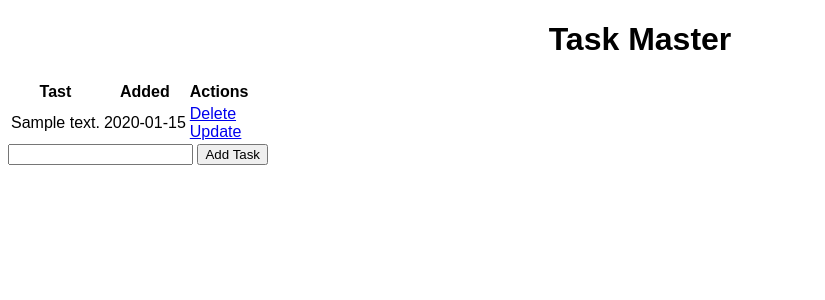
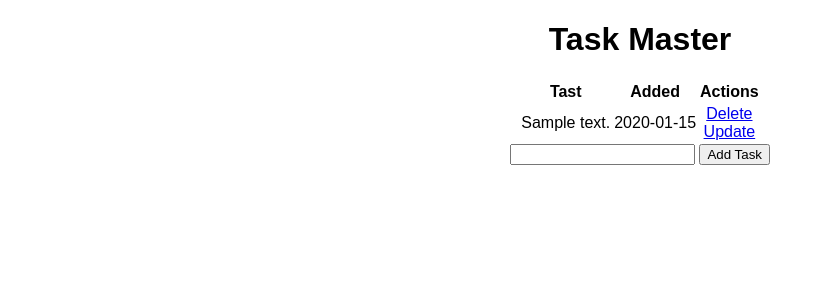
Before and after one commit to LakiraMD/TaskTracker, a Flask app: page / in a window 1280 px wide. Shown: the top 300 px of the page, without its empty margins (0-825 px from the left). Run offline with Flask 2, Linux system fonts and the light colour scheme; tables that the repository leaves empty hold one stand-in row (values such as "Sample post").

Commit message:
Update HTMLs

```diff
--- a/static/css/main.css
+++ b/static/css/main.css
@@ -1,5 +1,12 @@
 body{
 	margin: 2;
 	font-family: sans-serif;
-	align-items: center;
+
 }
+.content{
+	text-align: center;
+}
+.table{
+	margin-left: auto;
+  	margin-right: auto;
+}
--- a/templates/index.html
+++ b/templates/index.html
@@ -1,15 +1,11 @@
 {% extends 'base.html' %}
-
 {% block head %}
 <title>Task Master | Home</title>
 {% endblock %}
-
 {% block body %}
 <div class = "content">
-
 	<h1 style='text-align: center;'>Task Master</h1>
-
-	<table>
+	<table class="table">
 		<tr>
 			<th>Tast</th>
 			<th>Added</th>
@@ -32,6 +28,4 @@
 		<input type="submit" value="Add Task">
 	</form>
 </div>
-
-
 {% endblock %}
```
Also changed, not shown: templates/update.html (+0 -7 lines).
